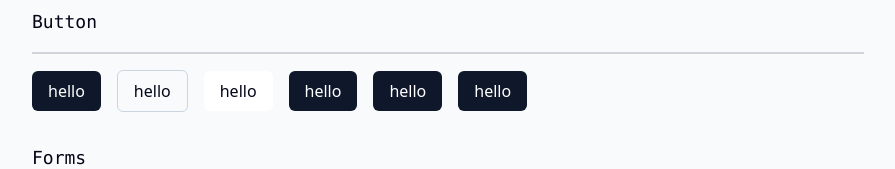
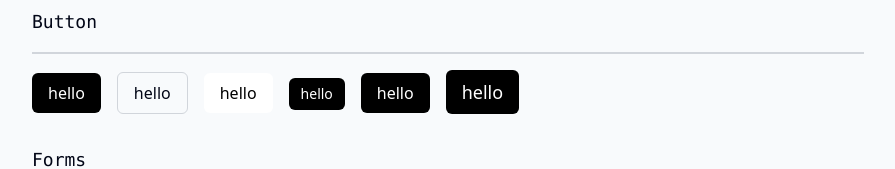
Before and after one commit to Web-Maker32/next-finance, a Next.js app: page /playground in a window 1280 px wide. Shown: the part 924-1093 px from the top of the page, without its empty margins (192-1087 px from the left). Built offline with nearby package versions, Linux system fonts and the light colour scheme; no server answers.

Commit message:
add fixed button  and added new component

```diff
--- a/app/dashboard/page.js
+++ b/app/dashboard/page.js
@@ -3,6 +3,13 @@ import TransactionList from "./components/transaction-list";
 import TransactionListFallback from "./components/transaction-listfallback";
 import Trend from "./components/trend";
 import TrendFallback from "./components/trend-fallback";
+import Link from "next/link";
+import { PlusCircle } from "lucide-react";
+import { sizes, variants } from "@/libs/veriant";
+
+export const metadata = {
+  title: "Dashboard",
+};
 
 export default function page() {
   return (
@@ -31,7 +38,11 @@ export default function page() {
     </section>
 
 <section className="flex justify-between items-center mb-8">
-    <h1 class>Transactions</h1>
+    <h1 className="text-2xl">Transactions</h1>
+    <Link href="/dashboard/transactions/add" className={`flex items-center space-x-1 ${variants['outline']} ${sizes['sm']}`}>
+    <PlusCircle className="w-4 h-4"/>
+    <div>Add</div>
+    </Link>
 </section>
 
 
--- /dev/null
+++ b/app/dashboard/transactions/add/page.js
@@ -0,0 +1,11 @@
+export const metadata = {
+  title: "Add Transaction",
+};
+
+export default function page() {
+    return (
+        <div>
+            <h1 className="text-4xl font-semibold mb-8">Add Transaction</h1>
+        </div>
+    )
+}
--- a/app/layout.js
+++ b/app/layout.js
@@ -15,7 +15,10 @@ const geistMono = Geist_Mono({
 });
 
 export const metadata = {
-  title: "Create Next App",
+  title: {
+    default: "Next Finance",
+    template: "%s | Next Finance",
+  },
   description: "Generated by create next app",
 };
 
@@ -23,7 +26,8 @@ export default async function RootLayout({ children }) {
   const theme = await getServerTheme()
   return (
     <html
-      lang="en" className={theme === 'dark' ? 'dark' : ''}
+      lang="en"
+      className={theme === 'dark' ? 'dark' : ''}
     >
       <LayoutBody>
         {children}
--- a/app/page.js
+++ b/app/page.js
@@ -1,3 +1,7 @@
+export const metadata = {
+  title: "Home",
+};
+
 export default function page() {
   return (
     <div>hello</div>
--- a/app/playground/page.js
+++ b/app/playground/page.js
@@ -9,6 +9,11 @@ import Checkbox from "@/components/checkbox";
 import Select from "@/components/select";
 import Saprator from "@/components/saprator";
 import Skeleton from "@/components/skeleton";
+
+export const metadata = {
+  title: "Playground",
+};
+
 export default function Page() {
 
   return (
@@ -63,9 +68,9 @@ export default function Page() {
          <Button variant="outline">hello</Button>
           <Button variant="ghost">hello</Button>
 
-          <Button sizes="xs">hello</Button>
-          <Button sizes="sm">hello</Button>
-          <Button sizes="lg">hello</Button>
+          <Button size="sm">hello</Button>
+          <Button size="base">hello</Button>
+          <Button size="lg">hello</Button>
        </div>
        </div>
 
--- a/components/button.js
+++ b/components/button.js
@@ -1,18 +1,6 @@
+import { sizes, variants } from "@/libs/veriant";
+
 export default function Button({ variant = 'default', size = 'base', className = '', children, ...props }) {
-
-   const variants = {
-    default: "bg-slate-900 text-white rounded-md dark:bg-white dark:text-slate-900",
-    outline: "border border-slate-300 rounded-md dark:border-slate-700",
-    ghost: 'rounded-md bg-white dark:bg-black hover:bg-gray-200 dark:hover:bg-gray-500'
-    }
-
-   const sizes = {
-        xs: "text-xs px-2 py-1",
-        sm: "text-sm px-3 py-1.5",
-        base: "text-base px-4 py-2",
-        lg: "text-lg px-4 py-2",
-   }
-
   return (
     <button
       {...props}
--- /dev/null
+++ b/libs/veriant.js
@@ -0,0 +1,11 @@
+export const variants = {
+  default: 'bg-black text-white dark:bg-white dark:text-black rounded-md hover:bg-gray-700 dark:hover:bg-gray-200',
+  outline: 'border border-gray-300 dark:border-gray-500 rounded-md hover:bg-gray-300 dark:hover:bg-gray-500',
+  ghost: 'rounded-md bg-white text-black dark:bg-black dark:text-white hover:bg-gray-200 dark:hover:bg-gray-500'
+}
+export const sizes = {
+  xs: 'text-xs px-2 py-1',
+  sm: 'text-sm px-3 py-1.5',
+  base: 'text-base px-4 py-2',
+  lg: 'text-lg px-4 py-2'
+}
--- a/tailwind.config.js
+++ b/tailwind.config.js
@@ -5,6 +5,7 @@ module.exports = {
     "./pages/**/*.{js,ts,jsx,tsx,mdx}",
     "./components/**/*.{js,ts,jsx,tsx,mdx}",
     "./app/**/*.{js,ts,jsx,tsx,mdx}",
+    "./libs/**/*.{js,ts,jsx,tsx,mdx}",
   ],
   theme: {
     extend: {
```
Lines whose indentation alone changed are shown as unchanged.
